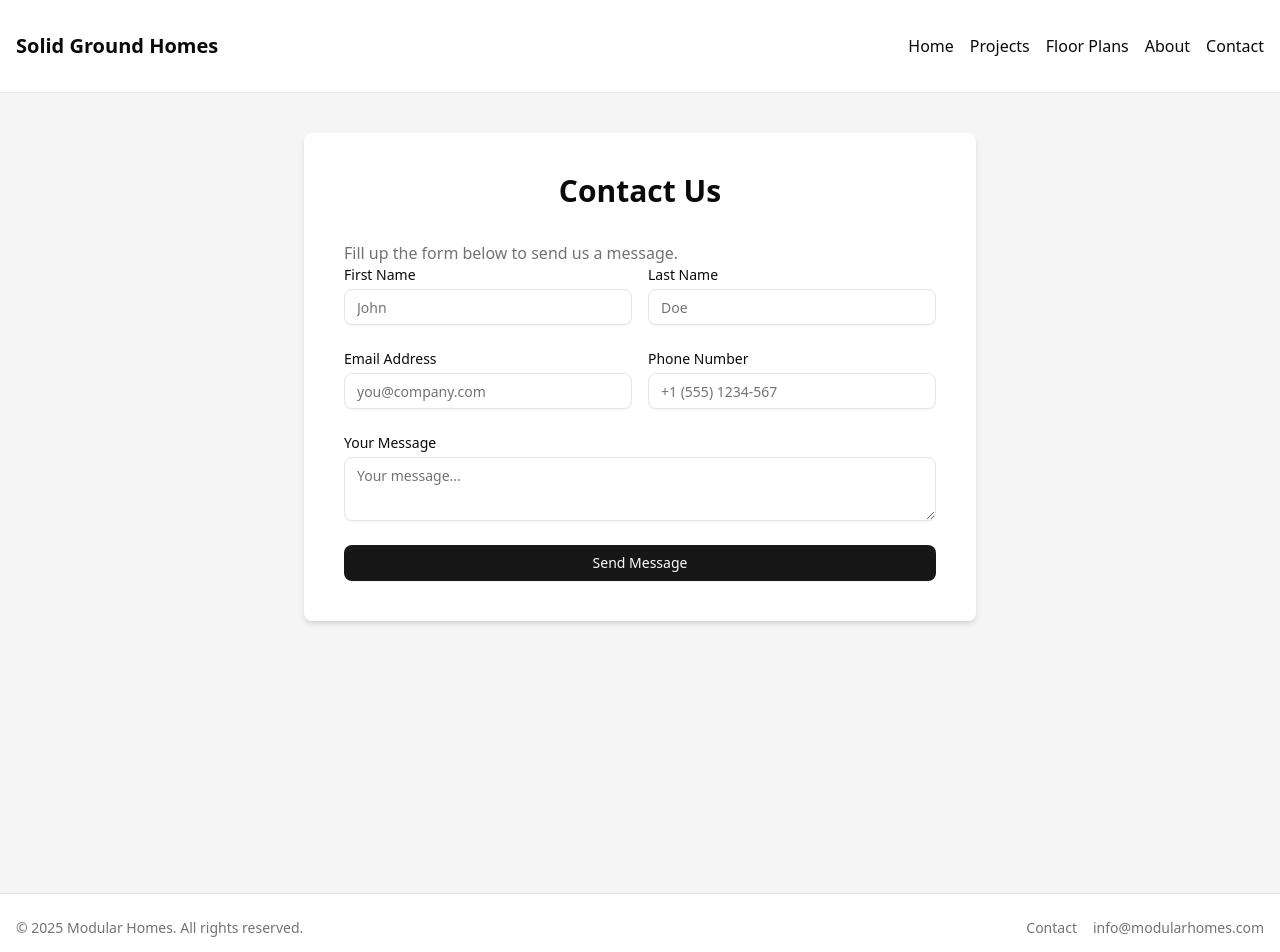
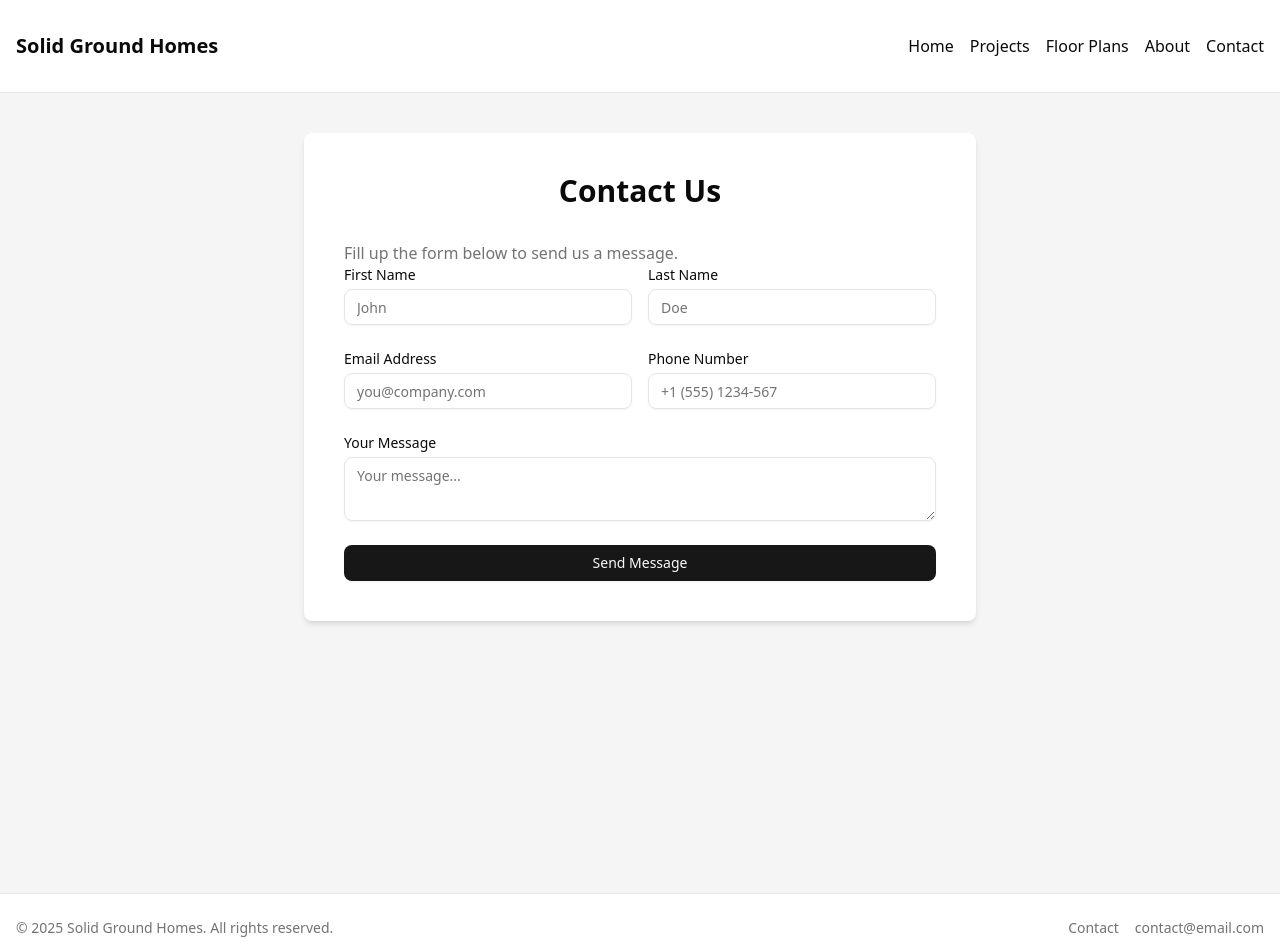
Before and after one commit to eaakre/aakre-web, a Next.js app: page /contact in a window 1280 px wide. Shown: the top 952 px of the page. Built offline with nearby package versions, Linux system fonts and the light colour scheme.

Commit message:
update footer

```diff
--- a/src/components/layout/footer.tsx
+++ b/src/components/layout/footer.tsx
@@ -5,14 +5,15 @@ export function Footer() {
     <footer className="border-t py-6 px-4 text-sm text-muted-foreground">
       <div className="container mx-auto flex flex-col md:flex-row justify-between items-center gap-4">
         <p>
-          &copy; {new Date().getFullYear()} Modular Homes. All rights reserved.
+          &copy; {new Date().getFullYear()} Solid Ground Homes. All rights
+          reserved.
         </p>
         <div className="flex gap-4">
           <Link href="/contact" className="hover:underline">
             Contact
           </Link>
-          <Link href="mailto:info@modularhomes.com" className="hover:underline">
-            info@modularhomes.com
+          <Link href="mailto:erikaakre@hotmail.com" className="hover:underline">
+            contact@email.com
           </Link>
         </div>
       </div>
```
